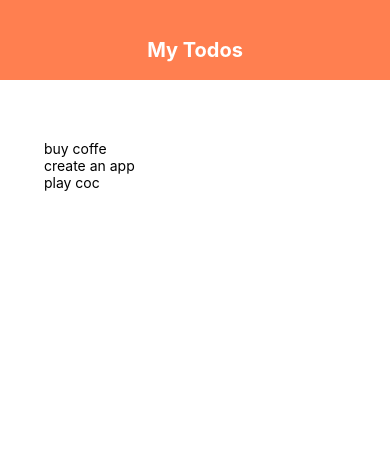
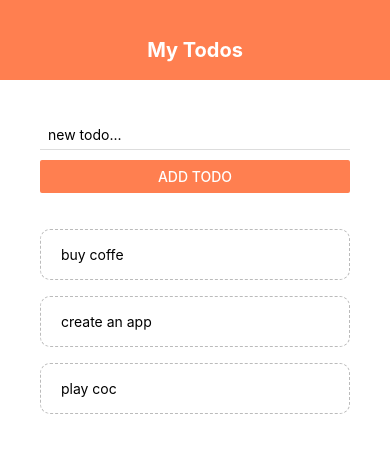
Before and after one commit to Juhaied/react-native-mbl, a React Native app in the folder my-app/: screen / in a window 390 px wide. Shown: the top 452 px of the page. Built offline with nearby package versions, Linux system fonts and the light colour scheme.

Commit message:
Delet and add

```diff
--- a/my-app/App.js
+++ b/my-app/App.js
@@ -2,6 +2,8 @@
 import { FlatList, StyleSheet, Text, View, TouchableOpacity } from 'react-native';
 import { useState } from 'react';
 import Header from './components/Header';
+import TodoItem from './components/TodoItem';
+import AddTodo from './components/AddTodo';
 export default function App() {
 
   const [todos,setTodos] = useState([
@@ -9,6 +11,21 @@
     {text: ' create an app' , key:'2'},
     {text: ' play coc' , key:'3'},
   ]);
+
+  const pressHandler = (key) =>{
+    setTodos((prevTodos) =>{
+      return prevTodos.filter(todo =>todo.key != key)
+    })
+  }
+
+  const submitHandler = (text) =>{
+    setTodos((prevTodos)=>{
+      return[
+        {text:text, key : Math.random().toString()},
+        ...prevTodos
+      ]
+    })
+  }
 
 
   return (
@@ -18,11 +35,12 @@
       <View style={styles.content}>
 
         {/* to do form */}
+        <AddTodo submitHandler={submitHandler} />
         <View style={styles.list}>
           <FlatList
           data={todos}
           renderItem={({item}) =>(
-            <Text>{item.text}</Text>
+            <TodoItem item={item} pressHandler={pressHandler} />
            )}
           />
         </View>
--- /dev/null
+++ b/my-app/components/AddTodo.js
@@ -0,0 +1,29 @@
+import {StyleSheet, Text, View, TextInput,Button } from 'react-native';
+import React,{useState} from 'react';
+
+export default function AddTodo({submitHandler}){
+    const[text,setText] = useState('');
+    const changHandlers =(val) =>{
+        setText(val);
+    }
+    return (
+        <View>
+            <TextInput
+                style={styles.input}
+                placeholder='new todo...'
+                onChangeText={changHandlers}
+            />
+            <Button onPress={()=>submitHandler(text)} title='add todo' color='coral' />
+        </View>
+    )
+}
+
+const styles = StyleSheet.create({
+    input: {
+        marginBottom:10,
+        paddingHorizontal:8,
+        paddingVertical:6,
+        borderBottomWidth :1,
+        borderBottomColor:'#ddd'
+    }
+})
--- /dev/null
+++ b/my-app/components/TodoItem.js
@@ -0,0 +1,21 @@
+import {StyleSheet, Text, View, TouchableOpacity } from 'react-native';
+import React from 'react';
+
+export default function TodoItem({item,pressHandler}){
+    return (
+        <TouchableOpacity onPress={() =>pressHandler(item.key)}>
+            <Text style={styles.item}>{item.text}</Text>
+        </TouchableOpacity>
+    )
+}
+
+const styles = StyleSheet.create({
+    item: {
+        padding:16,
+        marginTop:16,
+        borderColor:'#bbb',
+        borderWidth:1,
+        borderStyle:'dashed',
+        borderRadius:10
+    }
+})
```
